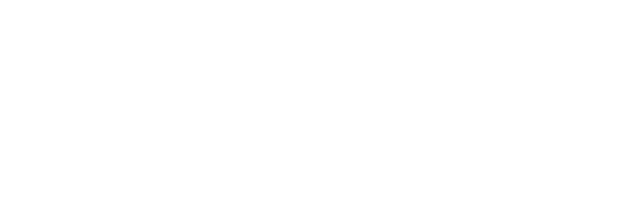
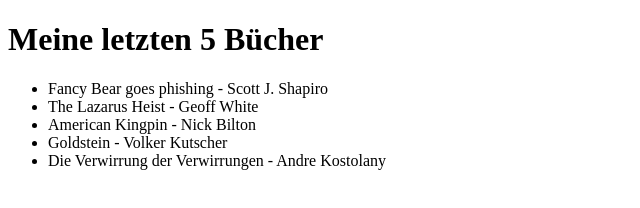
Before and after one commit to Mac80Mo/dbe_erstes_projekt, a plain HTML site: page index.html in a window 1280 px wide. Shown: the whole page, without its empty margins (0-640 px from the left). Drawn offline with Linux system fonts and the light colour scheme.

Commit message:
Bücherliste per JavaScript in index.html implementiert

```diff
--- a/index.html
+++ b/index.html
@@ -9,7 +9,10 @@
 </head>
 
 <body>
+    <h1>Meine letzten 5 Bücher</h1>
+    <ul id="book-list"></ul>
 
+    <script src="js/script.js"></script>
 </body>
 
 </html>
--- /dev/null
+++ b/js/script.js
@@ -0,0 +1,9 @@
+const list = document.getElementById("book-list");
+
+fetch("data/books.json")
+  .then((response) => response.json())
+  .then((books) => {
+    for (const book of books) {
+      list.innerHTML += `<li>${book.title} - ${book.author}</li>`;
+    }
+  });
```
